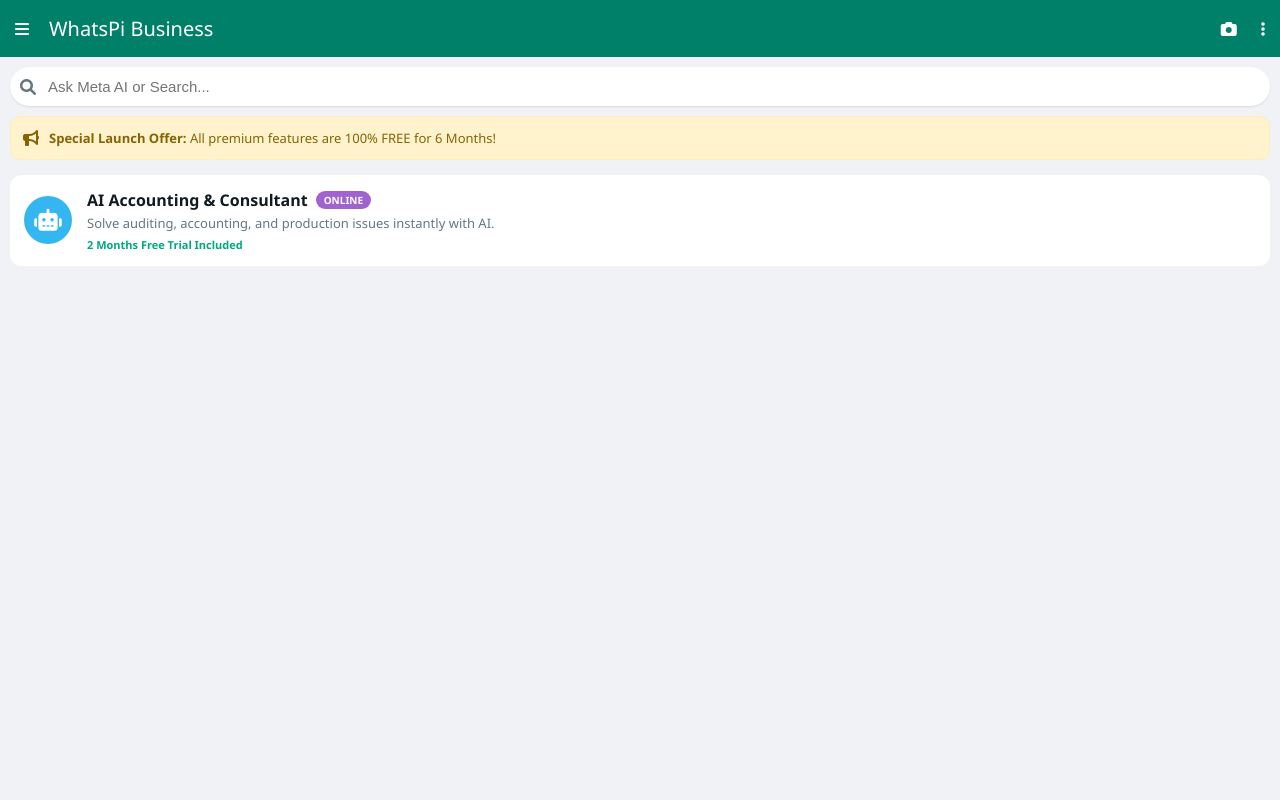
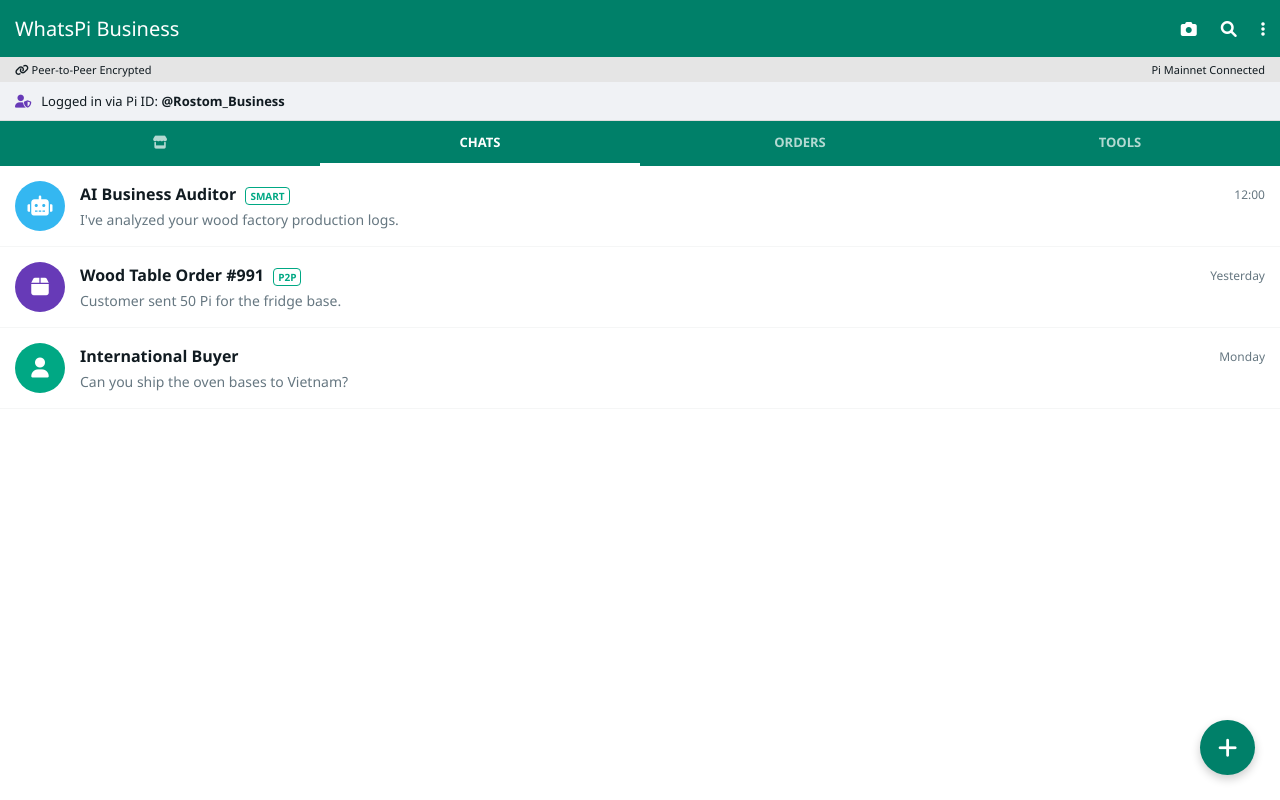
Before and after one commit to Rostomhadj/pi-app, a website: page index.html in a window 1280 px wide. Drawn offline with Linux system fonts and the light colour scheme.

Commit message:
Update index.html

```diff
--- a/index.html
+++ b/index.html
@@ -3,71 +3,117 @@
 <head>
     <meta charset="UTF-8">
     <meta name="viewport" content="width=device-width, initial-scale=1.0">
-    <title>WhatsPi Business Premium</title>
+    <title>WhatsPi Business - Decentralized & Simple</title>
     <link rel="stylesheet" href="https://cdnjs.cloudflare.com/ajax/libs/font-awesome/6.0.0/css/all.min.css">
     <style>
-        body { font-family: 'Segoe UI', Helvetica, Arial, sans-serif; margin: 0; background-color: #f0f2f5; color: #111b21; }
+        :root { --wa-green: #008069; --wa-dark: #111b21; --wa-light: #f0f2f5; --pi-purple: #673ab7; }
+        body { font-family: 'Segoe UI', Helvetica, Arial, sans-serif; margin: 0; background-color: white; color: var(--wa-dark); }
 
-        /* WhatsApp Style Header */
-        .header { background-color: #008069; color: white; padding: 15px; display: flex; align-items: center; justify-content: space-between; position: sticky; top: 0; z-index: 1000; }
+        /* Header */
+        .header { background-color: var(--wa-green); color: white; padding: 15px; position: sticky; top: 0; z-index: 1000; }
+        .header-main { display: flex; align-items: center; justify-content: space-between; }
         .header h1 { margin: 0; font-size: 20px; font-weight: 500; }
+        .status-bar { font-size: 11px; background: rgba(0,0,0,0.1); padding: 5px 15px; display: flex; justify-content: space-between; }
 
-        /* Search Bar */
-        .search-container { background-color: white; padding: 10px; margin: 10px; border-radius: 20px; display: flex; align-items: center; box-shadow: 0 1px 2px rgba(0,0,0,0.1); }
-        .search-container input { border: none; outline: none; width: 100%; margin-left: 10px; font-size: 15px; color: #667781; }
+        /* Decentralized ID Banner */
+        .id-banner { background-color: var(--wa-light); padding: 10px 15px; font-size: 13px; border-bottom: 1px solid #ddd; display: flex; align-items: center; }
+        .id-banner i { color: var(--pi-purple); margin-right: 10px; }
 
-        /* Promotion Banner */
-        .banner { background-color: #fff3cd; color: #856404; padding: 12px; margin: 10px; border-radius: 10px; font-size: 13px; display: flex; align-items: center; border: 1px solid #ffeeba; }
-        .banner i { margin-right: 10px; font-size: 16px; }
+        /* Feature Tabs */
+        .tabs { display: flex; background: var(--wa-green); color: #b3d9d2; text-transform: uppercase; font-size: 13px; font-weight: 600; }
+        .tab-item { flex: 1; text-align: center; padding: 12px 0; cursor: pointer; border-bottom: 3px solid transparent; }
+        .active-tab { color: white; border-bottom: 3px solid white; }
 
-        /* Services List */
-        .list-container { padding: 5px 10px; }
-        .list-item { background-color: white; margin-bottom: 8px; padding: 14px; border-radius: 12px; display: flex; align-items: center; cursor: pointer; transition: 0.2s; border-bottom: 1px solid #f0f2f5; }
-        .list-item:active { background-color: #f5f6f6; transform: scale(0.98); }
+        /* Chat List */
+        .chat-item { display: flex; align-items: center; padding: 15px; cursor: pointer; border-bottom: 1px solid #f5f6f6; transition: 0.2s; }
+        .chat-item:active { background-color: var(--wa-light); }
+        .avatar { width: 50px; height: 50px; border-radius: 50%; display: flex; align-items: center; justify-content: center; color: white; font-size: 20px; flex-shrink: 0; }
+        .chat-info { flex: 1; margin-left: 15px; overflow: hidden; }
+        .chat-header { display: flex; justify-content: space-between; align-items: center; }
+        .chat-header h3 { margin: 0; font-size: 16px; font-weight: 600; }
+        .chat-msg { margin: 5px 0 0 0; font-size: 14px; color: #667781; white-space: nowrap; overflow: hidden; text-overflow: ellipsis; }
 
-        .icon-circle { width: 48px; height: 48px; border-radius: 50%; display: flex; align-items: center; justify-content: center; font-size: 22px; color: white; flex-shrink: 0; }
+        .time { font-size: 12px; color: #667781; }
+        .decentral-tag { font-size: 10px; color: #00a884; border: 1px solid #00a884; padding: 1px 4px; border-radius: 4px; margin-left: 5px; }
 
-        .content { flex: 1; margin-left: 15px; }
-        .content h3 { margin: 0; font-size: 16px; font-weight: 600; display: flex; align-items: center; }
-        .content p { margin: 4px 0 0 0; font-size: 13px; color: #667781; line-height: 1.3; }
-
-        .status-badge { background-color: #a063cf; color: white; padding: 2px 8px; border-radius: 10px; font-size: 10px; margin-left: 8px; text-transform: uppercase; }
-        .offer-tag { font-size: 11px; color: #00a884; font-weight: 600; margin-top: 5px; }
+        /* Floating Action Button */
+        .fab { position: fixed; bottom: 25px; right: 25px; background-color: var(--wa-green); width: 55px; height: 55px; border-radius: 50%; display: flex; align-items: center; justify-content: center; color: white; font-size: 22px; box-shadow: 0 4px 10px rgba(0,0,0,0.2); }
     </style>
 </head>
 <body>
 
 <div class="header">
-    <div style="display: flex; align-items: center;">
-        <i class="fas fa-bars" style="margin-right: 20px; cursor: pointer;"></i>
+    <div class="header-main">
         <h1>WhatsPi Business</h1>
-    </div>
-    <div>
-        <i class="fas fa-camera" style="margin-right: 20px; cursor: pointer;"></i>
-        <i class="fas fa-ellipsis-v" style="cursor: pointer;"></i>
+        <div>
+            <i class="fas fa-camera" style="margin-right: 20px;"></i>
+            <i class="fas fa-search" style="margin-right: 20px;"></i>
+            <i class="fas fa-ellipsis-v"></i>
+        </div>
     </div>
 </div>
 
-<div class="search-container">
-    <i class="fas fa-search" style="color: #667781;"></i>
-    <input type="text" placeholder="Ask Meta AI or Search...">
+<div class="status-bar">
+    <span><i class="fas fa-link"></i> Peer-to-Peer Encrypted</span>
+    <span>Pi Mainnet Connected</span>
 </div>
 
-<div class="banner">
-    <i class="fas fa-bullhorn"></i>
-    <span><b>Special Launch Offer:</b> All premium features are 100% FREE for 6 Months!</span>
+<div class="id-banner">
+    <i class="fas fa-user-shield"></i>
+    <span>Logged in via Pi ID: <b>@Rostom_Business</b></span>
 </div>
 
-<div class="list-container">
-    <div class="list-item" onclick="activateService('AI Business Consultant')">
-        <div class="icon-circle" style="background-color: #34b7f1;">
-            <i class="fas fa-robot"></i>
-        </div>
-        <div class="content">
-            <h3>AI Accounting & Consultant <span class="status-badge">Online</span></h3>
-            <p>Solve auditing, accounting, and production issues instantly with AI.</p>
-            <div class="offer-tag">2 Months Free Trial Included</div>
+<div class="tabs">
+    <div class="tab-item"><i class="fas fa-store"></i></div>
+    <div class="tab-item active-tab">Chats</div>
+    <div class="tab-item">Orders</div>
+    <div class="tab-item">Tools</div>
+</div>
+
+<div class="chat-list">
+    <div class="chat-item" onclick="showAction('AI Assistant')">
+        <div class="avatar" style="background-color: #34b7f1;"><i class="fas fa-robot"></i></div>
+        <div class="chat-info">
+            <div class="chat-header">
+                <h3>AI Business Auditor <span class="decentral-tag">SMART</span></h3>
+                <span class="time">12:00</span>
+            </div>
+            <p class="chat-msg">I've analyzed your wood factory production logs.</p>
         </div>
     </div>
 
-    <div
+    <div class="chat-item" onclick="showAction('Direct Order')">
+        <div class="avatar" style="background-color: #673ab7;"><i class="fas fa-box"></i></div>
+        <div class="chat-info">
+            <div class="chat-header">
+                <h3>Wood Table Order #991 <span class="decentral-tag">P2P</span></h3>
+                <span class="time">Yesterday</span>
+            </div>
+            <p class="chat-msg">Customer sent 50 Pi for the fridge base.</p>
+        </div>
+    </div>
+
+    <div class="chat-item" onclick="showAction('Customer Chat')">
+        <div class="avatar" style="background-color: #00a884;"><i class="fas fa-user"></i></div>
+        <div class="chat-info">
+            <div class="chat-header">
+                <h3>International Buyer</h3>
+                <span class="time">Monday</span>
+            </div>
+            <p class="chat-msg">Can you ship the oven bases to Vietnam?</p>
+        </div>
+    </div>
+</div>
+
+<div class="fab">
+    <i class="fas fa-plus"></i>
+</div>
+
+<script>
+    function showAction(type) {
+        alert("WhatsPi Protocol:\n\nFeature: " + type + "\nStatus: Secured by Pi Blockchain\nAction: Opening Decentralized Tunnel...");
+    }
+</script>
+
+</body>
+</html>
```
